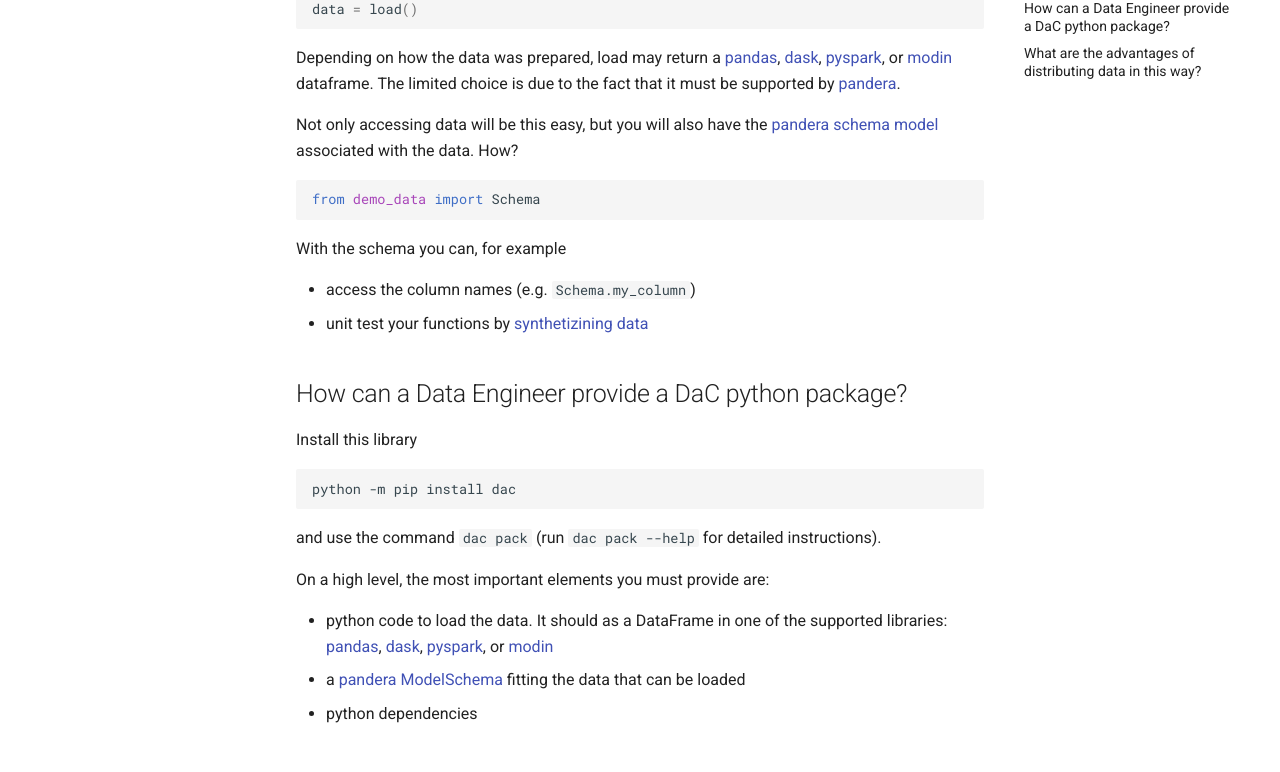
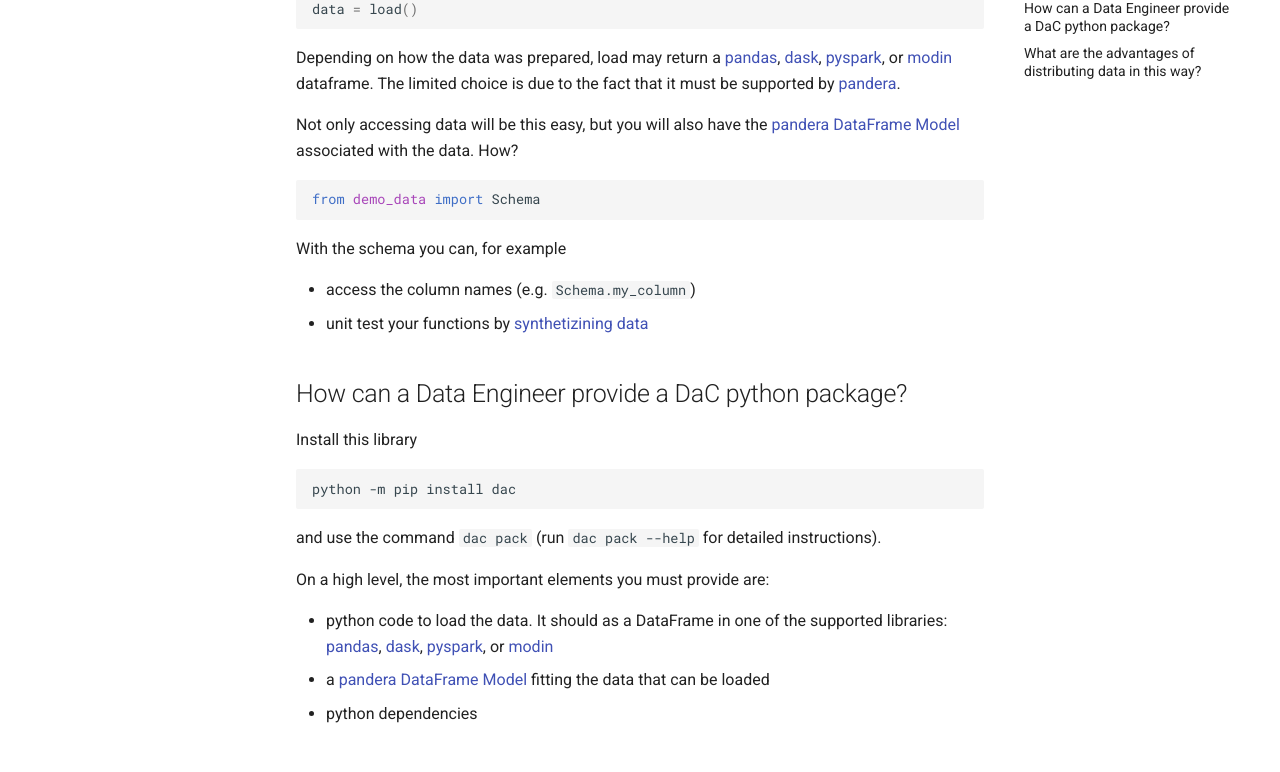
Before and after one commit to data-as-code/dac, an MkDocs documentation site: the page built from docs/index.md, in a window 1280 px wide and 1400 px high, scrolled down 888 px. Shown: the part 145-917 px from the top of the window. Built offline with MkDocs 1.6.1 and Material for MkDocs 9.7.7, drawn with Linux system fonts in a browser that asks for light colours; comment, search, counter and statistics services are not loaded.

Commit message:
fix broken links and rename pandera schema model -> pandera dataframe model

````diff
--- a/docs/index.md
+++ b/docs/index.md
@@ -25,7 +25,7 @@
 
 Depending on how the data was prepared, load may return a [pandas](https://pandas.pydata.org/), [dask](https://www.dask.org/), [pyspark](https://spark.apache.org/docs/latest/api/python/index.html), or [modin](https://github.com/modin-project/modin) dataframe. The limited choice is due to the fact that it must be supported by [pandera](https://pandera.readthedocs.io/en/stable/).
 
-Not only accessing data will be this easy, but you will also have the [pandera schema model](https://pandera.readthedocs.io/en/stable/schema_models.html) associated with the data. How?
+Not only accessing data will be this easy, but you will also have the [pandera DataFrame Model](https://pandera.readthedocs.io/en/stable/dataframe_models.html) associated with the data. How?
 ```python
 from demo_data import Schema
 ```
@@ -46,7 +46,7 @@
 On a high level, the most important elements you must provide are:
 
 * python code to load the data. It should as a DataFrame in one of the supported libraries: [pandas](https://pandas.pydata.org/), [dask](https://www.dask.org/), [pyspark](https://spark.apache.org/docs/latest/api/python/index.html), or [modin](https://github.com/modin-project/modin)
-* a [pandera ModelSchema](https://pandera.readthedocs.io/en/stable/schema_models.html) fitting the data that can be loaded
+* a [pandera DataFrame Model](https://pandera.readthedocs.io/en/stable/dataframe_models.html) fitting the data that can be loaded
 * python dependencies
 
 ## What are the advantages of distributing data in this way?
@@ -54,7 +54,7 @@
 * The code needed to load the data, the data source, and locations are abstracted away from the user.
   This mean that the data engineer can start from local files, transition to SQL database, cloud file storage, or kafka topic, without having the user to notice it or need to adapt its code.
 
-* Column names are passed to the user, and can be abstracted from the data source leveraging on the pandera  [`Field.alias`](https://pandera.readthedocs.io/en/stable/reference/generated/pandera.model_components.Field.html#pandera.model_components.Field). In this way, the user code will not contain hard-coded column names, and changes in data source column names won't impact the user.
+* Column names are passed to the user, and can be abstracted from the data source leveraging on the pandera  [`Field.alias`](https://pandera.readthedocs.io/en/stable/reference/generated/pandera.api.pandas.model_components.Field.html). In this way, the user code will not contain hard-coded column names, and changes in data source column names won't impact the user.
 
 * Users can build robust code by [writing unit testing for their functions](https://pandera.readthedocs.io/en/stable/data_synthesis_strategies.html) effortlessly.
 
````
